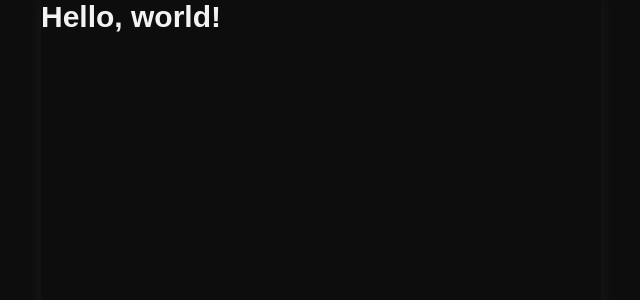
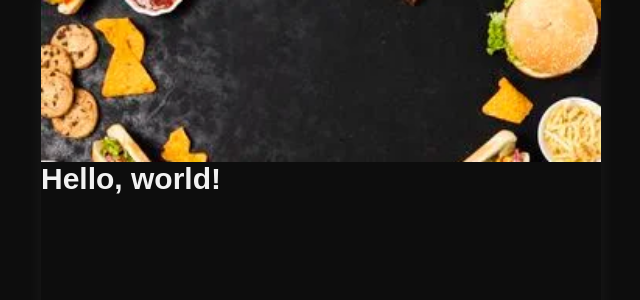
Before and after one commit to shonazarovdev/orzu-group.react, a React (Create React App) app: page / in a window 1280 px wide. Shown: the top 300 px of the page, without its empty margins (319-959 px from the left). Built offline with nearby package versions, Linux system fonts and the light colour scheme; a web font is replaced by a local one.

Commit message:
Added header image

```diff
--- a/src/assets/css/app.scss
+++ b/src/assets/css/app.scss
@@ -46,7 +46,6 @@ textarea {
 
 img {
 	width: 100%;
-	height: auto;
 	object-fit: cover;
 }
 
--- a/src/assets/css/settings.scss
+++ b/src/assets/css/settings.scss
@@ -4,7 +4,6 @@ Settings
 
 */
 
-$img: '/src/assets/img';
 $font: 'Montserrat', sans-serif;
 
 $white: #F2F2F2;
--- a/src/components/Mobile/index.jsx
+++ b/src/components/Mobile/index.jsx
@@ -1,7 +1,16 @@
 import React from 'react';
 
 const Mobile = ({ children }) => {
-	return <div className="mobile">{ children }</div>
+	return (
+		<div className="mobile">
+			<header>
+				<img src="/img/header.webp" alt="Restaurant"/>
+			</header>
+			<main>
+				{ children }
+			</main>
+		</div>
+	);
 }
 
 export default Mobile;
--- a/src/components/Mobile/index.scss
+++ b/src/components/Mobile/index.scss
@@ -4,11 +4,26 @@ Mobile
 
 */
 .mobile {
+	display: flex;
+	flex-direction: column;
+
 	max-width: 560px;
 	width: 100%;
 	min-height: 100vh;
 
 	margin-inline: auto;
 
-	box-shadow: 0 0 15px 2px rgba(255,255,255,0.05);
+	box-shadow: 0 0 15px 2px rgba(255, 255, 255, 0.05);
+
+	& > header {
+		height: 162px;
+
+		> img {
+			height: 100%;
+		}
+	}
+
+	& > main {
+		flex-grow: 1;
+	}
 }
```
Also changed, not shown: public/img/header.webp (renamed from src/assets/img/header.webp), 1 other file (tests, documents, lock files or other folders).
